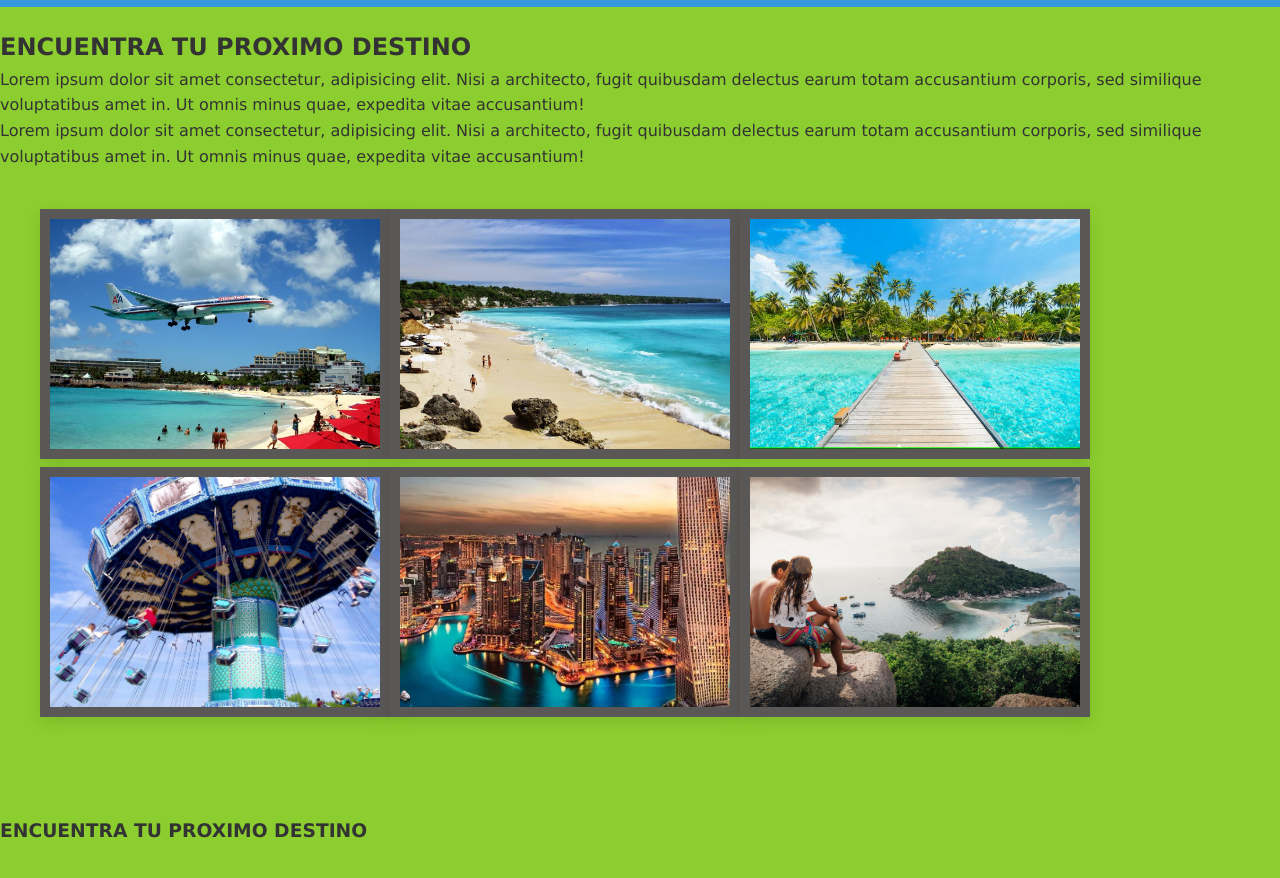
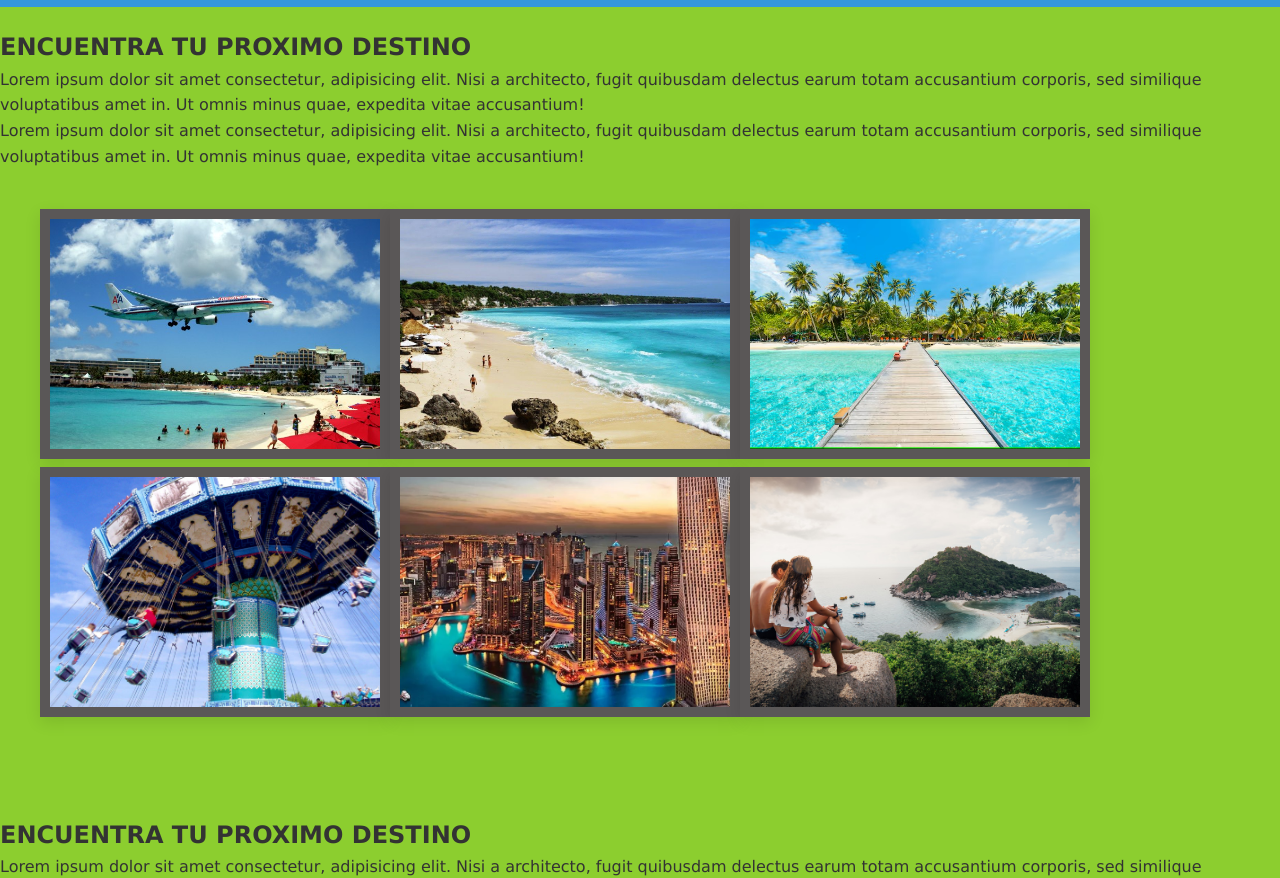
Before and after one commit to CristhianBDS/practico-JavaScript, a plain HTML site: page views/productos.html in a window 1280 px wide. Shown: the part 74-952 px from the top of the page. Drawn offline with nearby package versions, Linux system fonts and the light colour scheme.

Commit message:
change html pro
change html pro

```diff
--- a/views/productos.html
+++ b/views/productos.html
@@ -40,7 +40,7 @@
         <div class="container">
             <div class="image-container" id="gallery"></div>
         </div><br><br>
-        <h3>ENCUENTRA TU PROXIMO DESTINO</h3><br><br>
+        <h2>ENCUENTRA TU PROXIMO DESTINO</h2>
         <P class="txt-galery">Lorem ipsum dolor sit amet consectetur, adipisicing elit. Nisi a architecto, fugit
             quibusdam delectus earum
             totam accusantium corporis, sed similique voluptatibus amet in. Ut omnis minus quae, expedita vitae
```
